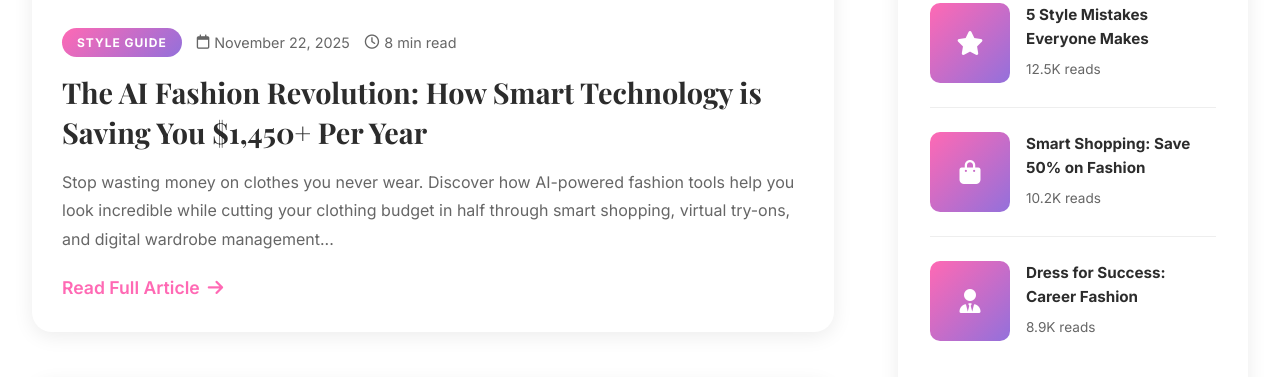
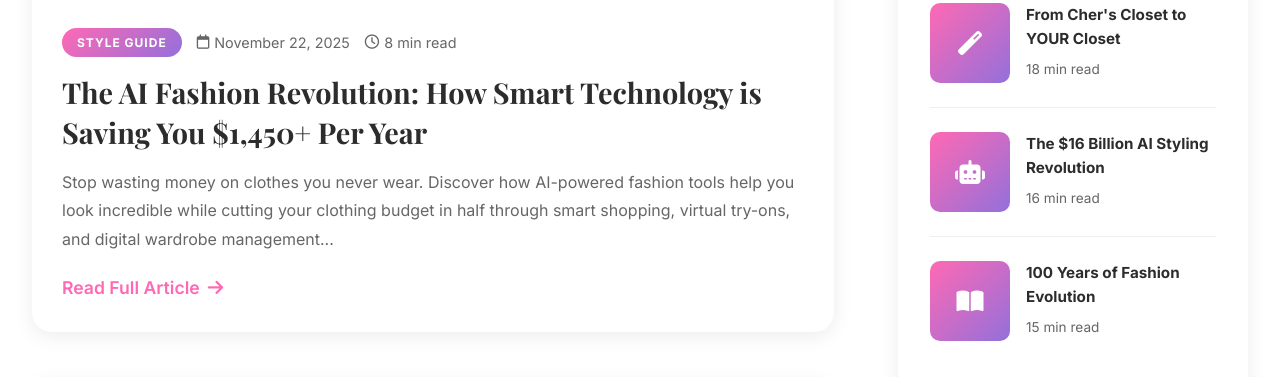
Before and after one commit to dripped-bit/thefitchecked-homepage, a plain HTML site: page blog.html in a window 1280 px wide. Shown: the part 940-1317 px from the top of the page. Drawn offline with nearby package versions, Linux system fonts and the light colour scheme; grey boxes are pictures that could not be loaded.

Commit message:
Update Popular Articles sidebar with top 3 blog posts
Changes to Popular Articles Section:
- Replace placeholder articles with real top 3 blog posts
- Add clickable links to actual article pages
- Update icons to match article themes
- Change metadata from fake read counts to actual read times

Top 3 Featured Articles:
1. From Cher's Closet to YOUR Closet (18 min read)
   - Link: /blog-ai-avatar-closet.html
   - Icon: fas fa-magic
   - Most comprehensive article, longest read time

2. The $16 Billion AI Styling Revolution (16 min read)
   - Link: /blog-ai-styling-revolution.html
   - Icon: fas fa-robot
   - Free tools ranked, high practical value

3. 100 Years of Fashion Evolution (15 min read)
   - Link: /blog-fashion-evolution.html
   - Icon: fas fa-book-open
   - Historical perspective, engaging narrative

Design Updates:
✅ Each article wrapped in clickable anchor tag
✅ Proper linking to actual article pages
✅ Icons updated to match article themes:
   - Magic wand for AI Avatar
   - Robot for AI Styling
   - Book for Fashion History
✅ Metadata shows "XX min read" instead of fake counts
✅ Added hover effects:
   - Link slides right 5px on hover
   - Title changes to pink on hover
   - Smooth 0.2s transition

CSS Enhancements:
- .popular-post a:hover { transform: translateX(5px); }
- .popular-post a:hover h4 { color: var(--primary-pink); }

User Experience:
- Sidebar now promotes actual site content
- Direct navigation to longest/most comprehensive articles
- Encourages deeper engagement
- Professional, functional sidebar widget

Result: Popular Articles sidebar now features real, clickable links to top 3 most comprehensive blog articles with proper metadata and smooth hover interactions!

Co-authored-by: factory-droid[bot] <138933559+factory-droid[bot]@users.noreply.github.com>

```diff
--- a/blog.html
+++ b/blog.html
@@ -299,6 +299,12 @@
         .popular-post-meta {
             font-size: 0.85rem;
             color: var(--text-light);
+        }
+        .popular-post a:hover {
+            transform: translateX(5px);
+        }
+        .popular-post a:hover h4 {
+            color: var(--primary-pink);
         }
 
         /* Ad Space */
@@ -679,27 +685,33 @@
                 <h3>🔥 Popular Articles</h3>
 
                 <div class="popular-post">
-                    <div class="popular-post-thumb"><i class="fas fa-star"></i></div>
+                    <a href="/blog-ai-avatar-closet.html" style="display: flex; gap: 1rem; text-decoration: none; color: inherit; transition: transform 0.2s;">
+                        <div class="popular-post-thumb"><i class="fas fa-magic"></i></div>
                         <div class="popular-post-content">
-                        <h4>5 Style Mistakes Everyone Makes</h4>
-                        <div class="popular-post-meta">12.5K reads</div>
+                            <h4>From Cher's Closet to YOUR Closet</h4>
+                            <div class="popular-post-meta">18 min read</div>
                         </div>
+                    </a>
                 </div>
 
                 <div class="popular-post">
-                    <div class="popular-post-thumb"><i class="fas fa-shopping-bag"></i></div>
+                    <a href="/blog-ai-styling-revolution.html" style="display: flex; gap: 1rem; text-decoration: none; color: inherit; transition: transform 0.2s;">
+                        <div class="popular-post-thumb"><i class="fas fa-robot"></i></div>
                         <div class="popular-post-content">
-                        <h4>Smart Shopping: Save 50% on Fashion</h4>
-                        <div class="popular-post-meta">10.2K reads</div>
+                            <h4>The $16 Billion AI Styling Revolution</h4>
+                            <div class="popular-post-meta">16 min read</div>
                         </div>
+                    </a>
                 </div>
 
                 <div class="popular-post">
-                    <div class="popular-post-thumb"><i class="fas fa-user-tie"></i></div>
+                    <a href="/blog-fashion-evolution.html" style="display: flex; gap: 1rem; text-decoration: none; color: inherit; transition: transform 0.2s;">
+                        <div class="popular-post-thumb"><i class="fas fa-book-open"></i></div>
                         <div class="popular-post-content">
-                        <h4>Dress for Success: Career Fashion</h4>
-                        <div class="popular-post-meta">8.9K reads</div>
+                            <h4>100 Years of Fashion Evolution</h4>
+                            <div class="popular-post-meta">15 min read</div>
                         </div>
+                    </a>
                 </div>
             </div>
 
```
Lines whose indentation alone changed are shown as unchanged.
